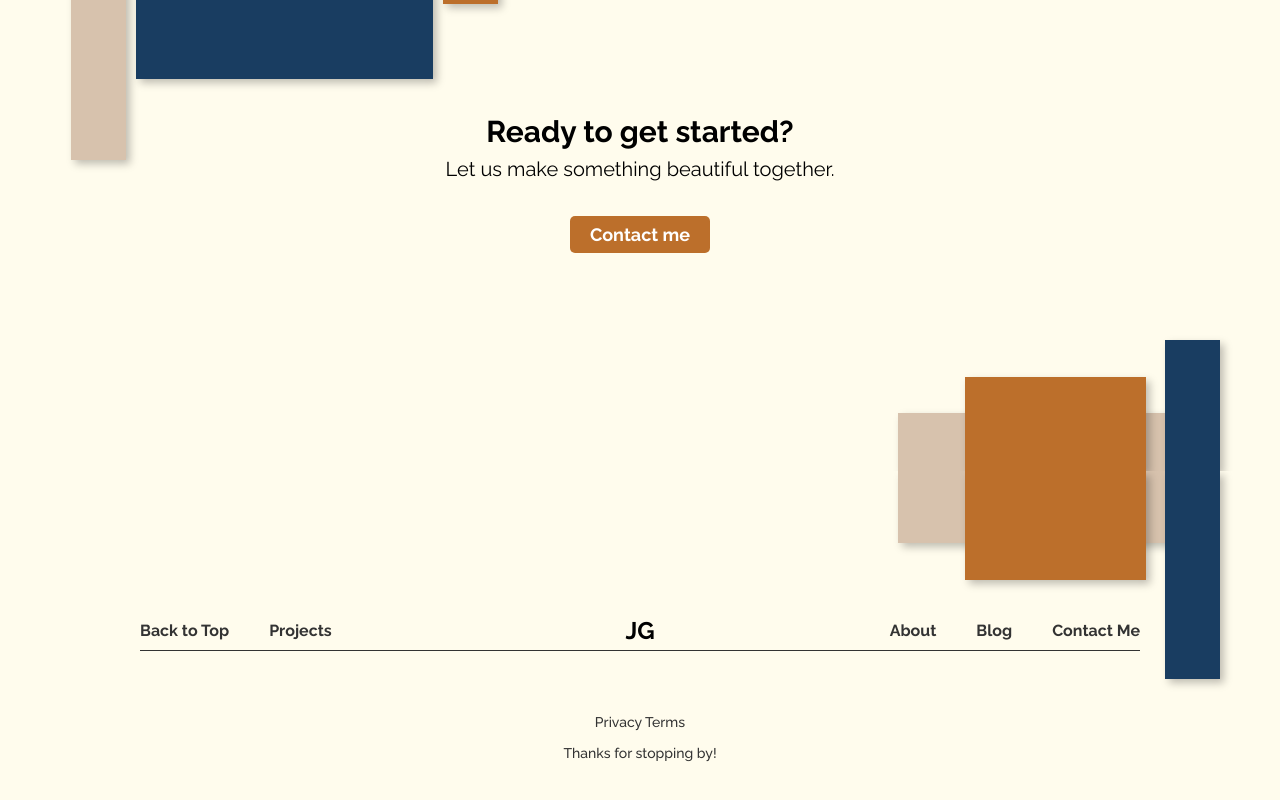
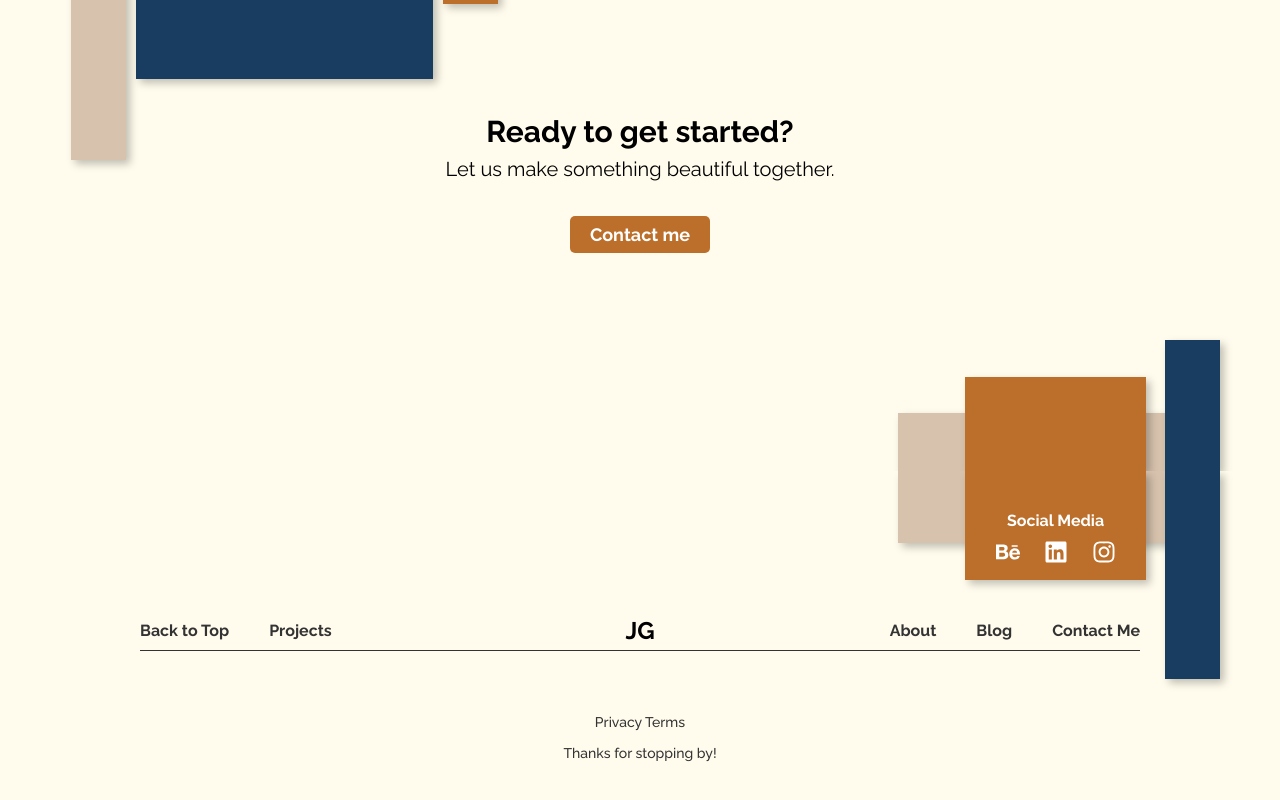
Before and after one commit to Laelys/portofolio_project, a React (Vite) app: page / in a window 1280 px wide. Shown: the part 4424-5224 px from the top of the page. Built offline with nearby package versions, Linux system fonts and the light colour scheme.

Commit message:
added social media

```diff
--- a/package.json
+++ b/package.json
@@ -12,6 +12,7 @@
   "dependencies": {
     "react": "^18.3.1",
     "react-dom": "^18.3.1",
+    "react-icons": "^5.3.0",
     "react-router-dom": "^6.26.2"
   },
   "devDependencies": {
--- a/src/components/Footer.jsx
+++ b/src/components/Footer.jsx
@@ -1,3 +1,4 @@
+import { FaBehance, FaLinkedin, FaInstagram } from "react-icons/fa";
 import { Link } from "react-router-dom";
 import "../styling/footer.css";
 
@@ -7,8 +8,26 @@ const Footer = () => {
       <div className="footer__graphics">
         <div className="footer__rectangle__first"></div>
         <div className="footer__rectangle__second"></div>
-        <div className="footer__rectangle__third"></div>
+        <div className="footer__rectangle__third">
+          <p className="footer__social__title">Social Media</p>
+          <div className="footer__social__links">
+            <a href="https://www.behance.net" target="_blank" rel="noreferrer">
+              <FaBehance className="footer__social__icon" />
+            </a>
+            <a href="https://www.linkedin.com" target="_blank" rel="noreferrer">
+              <FaLinkedin className="footer__social__icon" />
+            </a>
+            <a
+              href="https://www.instagram.com"
+              target="_blank"
+              rel="noreferrer"
+            >
+              <FaInstagram className="footer__social__icon" />
+            </a>
+          </div>
+        </div>
       </div>
+
       <div className="footer__links__container">
         <div className="footer__links__left">
           <Link
@@ -35,6 +54,7 @@ const Footer = () => {
           </Link>
         </div>
       </div>
+
       <div className="footer__divider"></div>
       <div className="footer__info">
         <p>Privacy Terms</p>
--- a/src/styling/footer.css
+++ b/src/styling/footer.css
@@ -103,3 +103,29 @@
   z-index: 1;
   background-color: #bc6f2b;
 }
+
+.footer__social__title {
+  font-size: 16px;
+  font-weight: 700;
+  margin-bottom: 10px;
+  margin-top: 40px;
+  text-align: center;
+  color: white;
+}
+
+.footer__social__links {
+  display: flex;
+  justify-content: space-between;
+  width: 120px;
+  margin: auto;
+}
+
+.footer__social__icon {
+  color: white;
+  font-size: 24px;
+  transition: color 0.3s;
+}
+
+.footer__social__icon:hover {
+  color: #000;
+}
```
Also changed, not shown: 1 other file (tests, documents, lock files or other folders).
